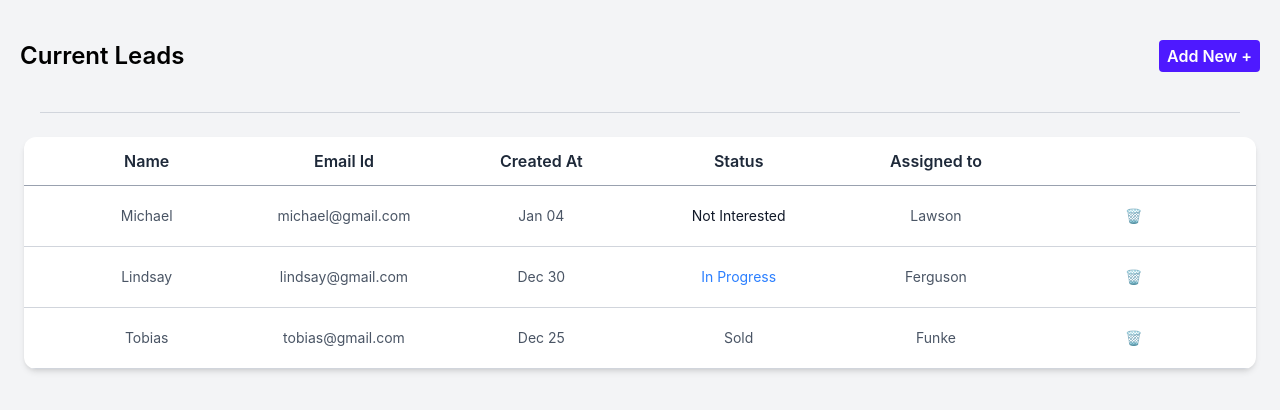
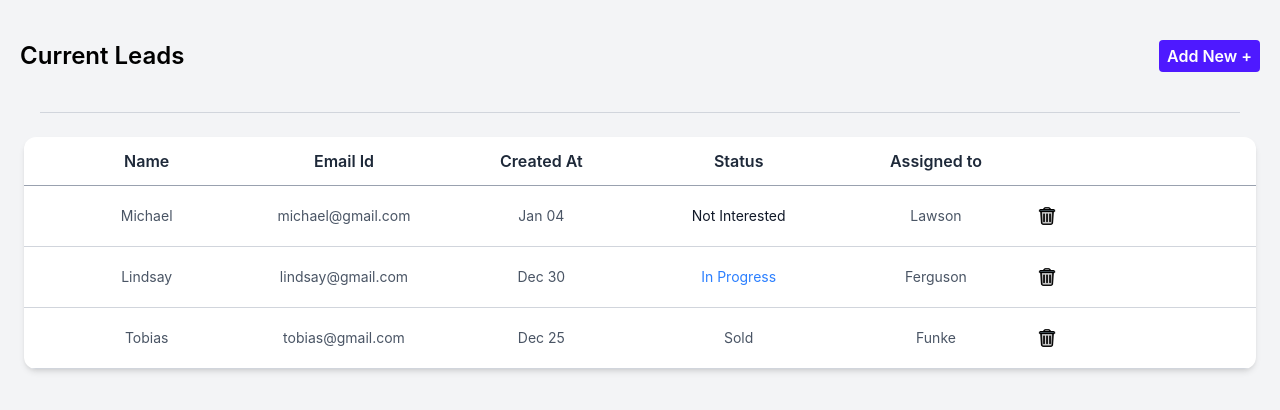
Before and after one commit to PARAS-KALURA/auth-system-mern, a React (Vite) app in the folder frontend/: page /dashboard in a window 1280 px wide. Shown: the top 410 px of the page. Built offline with nearby package versions, Linux system fonts and the light colour scheme.

Commit message:
Added Deleted button

```diff
--- a/frontend/src/pages/Dashboard.jsx
+++ b/frontend/src/pages/Dashboard.jsx
@@ -1,4 +1,5 @@
 import React, { useState } from 'react'
+import image from '../images/delete.png'
 
 const Dashboard = () => {
 
@@ -31,6 +32,11 @@ const Dashboard = () => {
       assigned: "Funke"
     }
   ])
+
+  const handleDelete = (i) => {
+    const newData = data.filter((item,index) => index !== i )
+    setData(newData);
+  }
 
   return (
     <div className='bg-gray-100 min-h-screen'>
@@ -157,7 +163,10 @@ const Dashboard = () => {
 </span>
 
             <span className='py-5 text-sm cursor-pointer text-gray-600'>{item.assigned}</span>
-            <span className='py-5 text-sm cursor-pointer text-gray-600'>🗑️</span>
+            <div className='flex items-center' >
+            <img
+            onClick={() => handleDelete(index)}
+            src={image} alt="delete" className='w-6 h-5 cursor-pointer hover:scale-115 transition-all duration-100 active:scale-95' /> </div>
             </div>
           ) )}
 
```
Also changed, not shown: frontend/src/images/delete.png (added).
